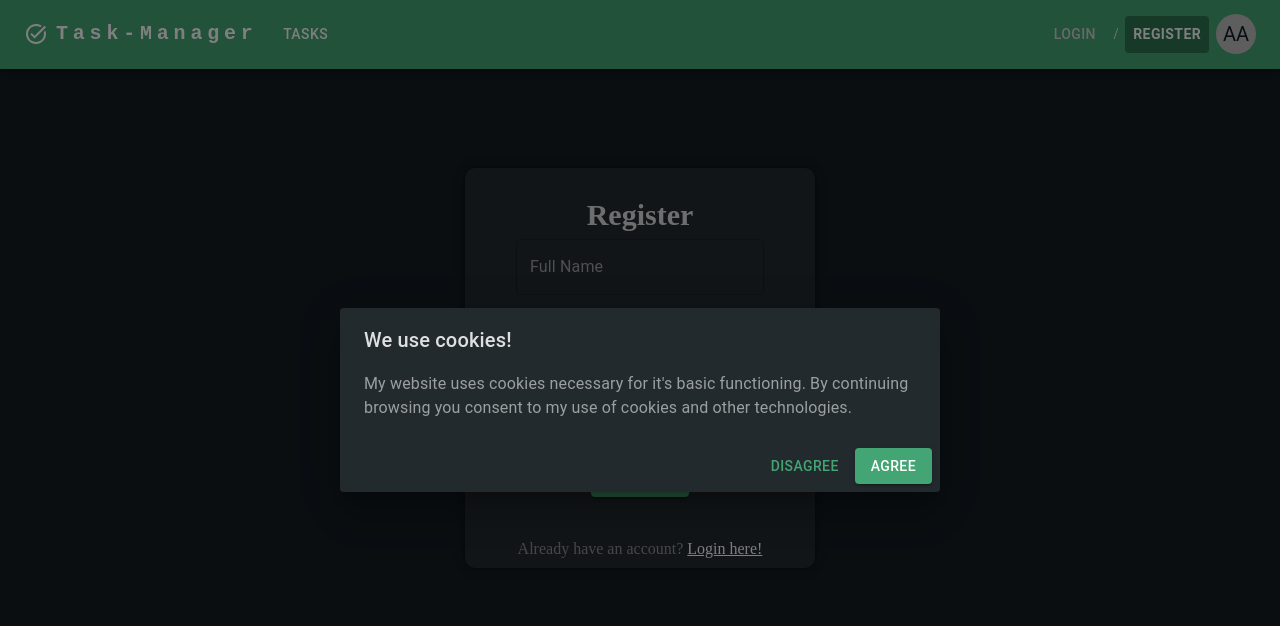
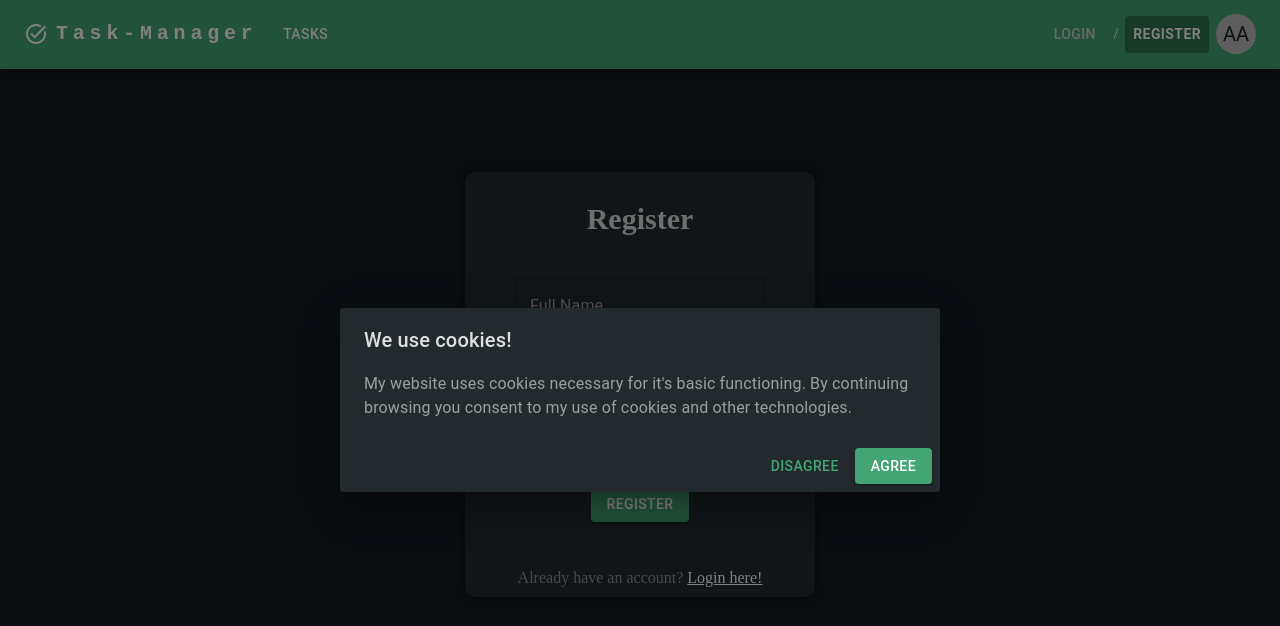
Before and after one commit to nbotond20/task-manager, a React (Create React App) app in the folder client/: page /register in a window 1280 px wide. Shown: the top 626 px of the page. Built offline with nearby package versions, Linux system fonts and the light colour scheme; what javascript-time-ago would draw is missing.

Commit message:
Login and Register Validation

```diff
--- a/client/src/components/auth/Login.js
+++ b/client/src/components/auth/Login.js
@@ -33,8 +33,13 @@ const Login = () => {
         const { username, password } = data;
         const newErrors = {};
 
+        if (
+            !username.match(/^[a-zA-Z0-9._-]+@[a-zA-Z0-9.-]+\.[a-zA-Z]{2,4}$/)
+        ) {
+            newErrors.username = 'Must be a valid email';
+        }
         if (username === '') {
-            newErrors.username = 'Username is required';
+            newErrors.username = 'Email is required';
         }
         if (password === '') {
             newErrors.password = 'Password is required';
@@ -62,7 +67,8 @@ const Login = () => {
             dispatch(loadTasklist(result.user.id));
             navigate('/', { replace: true });
         } catch (err) {
-            newErrors.username = 'Login error';
+            newErrors.username = 'Invalid email or password';
+            newErrors.password = '';
             setErrors({ ...newErrors });
         }
     };
@@ -100,7 +106,7 @@ const Login = () => {
                     <h1 className={style.title}>Login</h1>
                     <TextField
                         variant="outlined"
-                        type="text"
+                        type="username"
                         id="username"
                         name="username"
                         value={data.username}
--- a/client/src/components/auth/Register.js
+++ b/client/src/components/auth/Register.js
@@ -27,11 +27,28 @@ const Register = () => {
         const { username, password, fullname } = data;
         const newErrors = {};
 
+        if (
+            !username.match(/^[a-zA-Z0-9._-]+@[a-zA-Z0-9.-]+\.[a-zA-Z]{2,4}$/)
+        ) {
+            newErrors.username = 'Must be a valid email';
+        }
         if (username === '') {
-            newErrors.username = 'Username is required';
+            newErrors.username = 'Email is required';
+        }
+        if (!/\d/.test(password)) {
+            newErrors.password = 'Must contain a number';
+        }
+        if (password.length > 50) {
+            newErrors.password = 'Must be less than 50 characters';
+        }
+        if (password.length < 6) {
+            newErrors.password = 'Must be at least 6 characters';
         }
         if (password === '') {
             newErrors.password = 'Password is required';
+        }
+        if (fullname.trim().split(' ').length < 2) {
+            newErrors.fullname = 'Must be at least 2 words';
         }
         if (fullname === '') {
             newErrors.fullname = 'Fullname is required';
@@ -53,7 +70,7 @@ const Register = () => {
             navigate('/login', { replace: true });
             toastSuccess('Successful registration!');
         } catch (err) {
-            newErrors.username = 'Register error';
+            newErrors.username = 'Email already exists';
             setErrors({ ...newErrors });
         }
     };
@@ -85,6 +102,7 @@ const Register = () => {
             <CenterContainer>
                 <form onSubmit={handleSubmit} className={style.form}>
                     <h1 className={style.title}>Register</h1>
+                    <div className={style.formDiv}>
                         <TextField
                             variant="outlined"
                             type="text"
@@ -97,10 +115,9 @@ const Register = () => {
                             helperText={errors.fullname}
                             onChange={handleChange}
                         />
-                    <br />
                         <TextField
                             variant="outlined"
-                        type="username"
+                            type="email"
                             id="username"
                             name="username"
                             value={data.username}
@@ -108,8 +125,13 @@ const Register = () => {
                             error={errors.username !== undefined}
                             helperText={errors.username}
                             onChange={handleChange}
+                            inputProps={{
+                                autoComplete: 'new-password',
+                                form: {
+                                    autoComplete: 'off'
+                                }
+                            }}
                         />
-                    <br />
                         <div
                             style={{
                                 position: 'relative',
@@ -129,6 +151,12 @@ const Register = () => {
                                 helperText={errors.password}
                                 onChange={handleChange}
                                 color="secondary"
+                                inputProps={{
+                                    autoComplete: 'new-password',
+                                    form: {
+                                        autoComplete: 'off'
+                                    }
+                                }}
                             />
                             <IconButton
                                 aria-label="toggle password visibility"
@@ -141,13 +169,23 @@ const Register = () => {
                                     right: '16.5px'
                                 }}
                             >
-                            {showPassword ? <VisibilityOff /> : <Visibility />}
+                                {showPassword ? (
+                                    <VisibilityOff />
+                                ) : (
+                                    <Visibility />
+                                )}
                             </IconButton>
                         </div>
-                    <br />
-                    <Button variant="contained" type="submit">
+                        <Button
+                            variant="contained"
+                            type="submit"
+                            style={{
+                                marginTop: '16px'
+                            }}
+                        >
                             Register
                         </Button>
+                    </div>
                     <span className={style.login}>
                         Already have an account?{' '}
                         <Link
--- a/client/src/components/auth/css/Register.module.css
+++ b/client/src/components/auth/css/Register.module.css
@@ -1,6 +1,6 @@
 .form {
     width: 350px;
-    height: 400px;
+    height: 425px;
     display: flex;
     flex-direction: column;
     justify-content: center;
@@ -9,6 +9,7 @@
     border-radius: 10px;
     box-shadow: 0px 0px 10px rgba(0, 0, 0, 0.5);
     position: relative;
+    margin-top: 2em;
 }
 
 .login {
@@ -22,4 +23,14 @@
     top: 10px;
     font-size: 30px;
     color: rgba(255, 255, 255, 0.84);
+    z-index: 10;
 }
+
+.formDiv {
+    display: flex;
+    flex-direction: column;
+    justify-content: center;
+    align-items: center;
+    margin-top: 2em;
+    gap: 0.5em;
+}
--- a/client/src/components/navbar/ProfileIconTooltip.js
+++ b/client/src/components/navbar/ProfileIconTooltip.js
@@ -6,7 +6,7 @@ const ProfileIconTooltip = ({ handleOpenUserMenu, user }) => {
             <IconButton onClick={handleOpenUserMenu} sx={{ p: 0 }}>
                 <Avatar
                     children={
-                        user
+                        user && user?.fullname.split(' ').length > 1
                             ? `${user?.fullname.split(' ')[0][0]}${
                                   user?.fullname.split(' ')[1][0]
                               }`
```
Also changed, not shown: 2 other files (tests, documents, lock files or other folders). Lines whose indentation alone changed are shown as unchanged.
